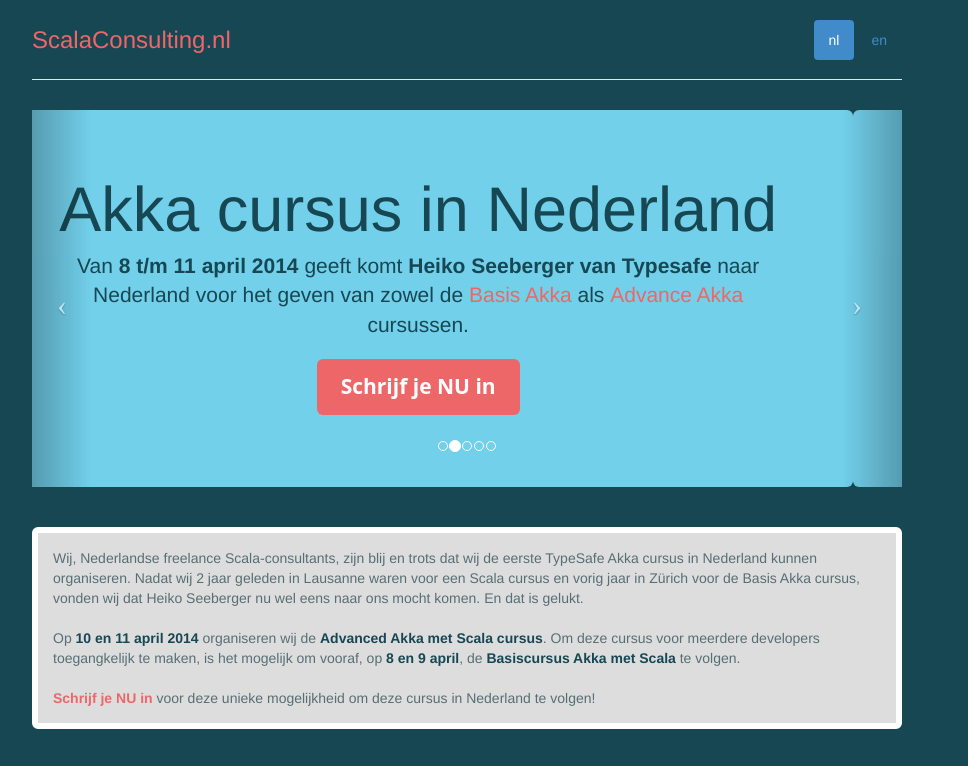
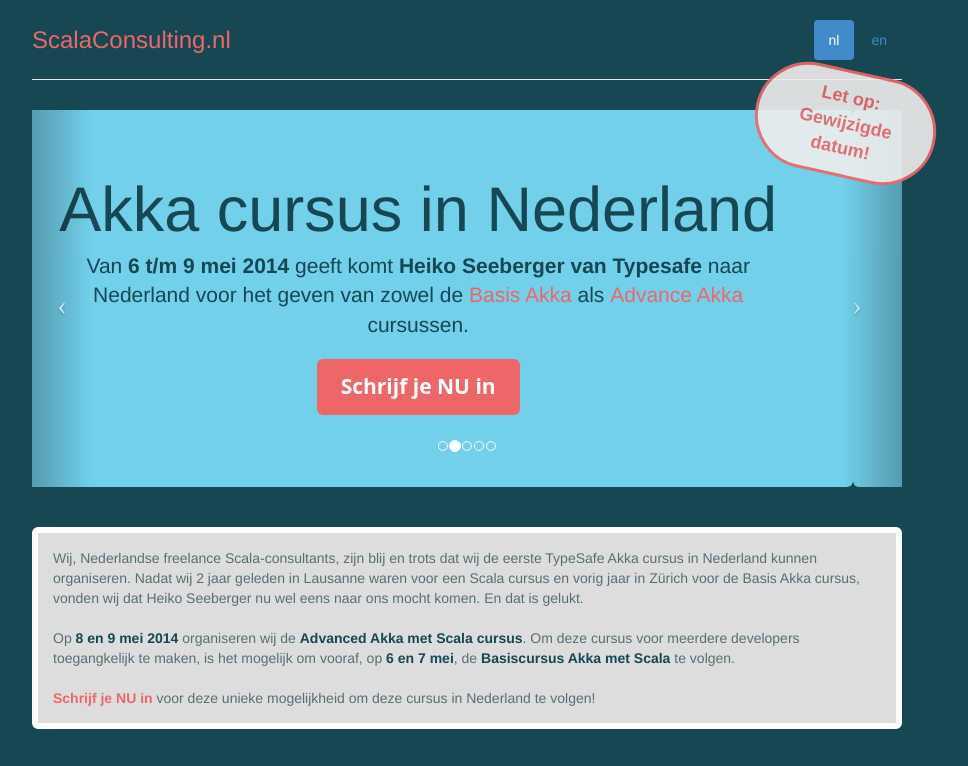
Before and after one commit to awouda/akkacourse, a plain HTML site: page index.html in a window 1280 px wide. Shown: the top 766 px of the page, without its empty margins (173-1141 px from the left). Drawn offline with Linux system fonts and the light colour scheme.

Commit message:
Updated dates to 6,7 and 8,9 may. Added 'sticker' to signal changed dates.

```diff
--- a/css/scala-consulting.css
+++ b/css/scala-consulting.css
@@ -1,5 +1,9 @@
 body {
 	background-color: #174753;
+}
+
+.container {
+	position: relative;
 }
 
 .carousel {
@@ -81,6 +85,12 @@ body {
 	border-radius: 6px;
 }
 
+.sticker {
+	border-color: #ee6768;
+	color: #ee6768;
+	font-weight: 700;
+}
+
 @media (min-width: 1200px) {
   .courses {
 	display: table;
@@ -114,8 +124,35 @@ body {
   .jumbotron .h3 {
     font-size: 50px;
   }
+
+  .sticker {
+	position: absolute;
+	top: 10px;
+	right: -20px;
+	font-size: 18px;
+	color: #ee6768;
+	width: 183px;
+	text-align: center;
+	background-color: #eee;
+	border-radius: 70px;
+	border: solid;
+	border-color: #ee6768;
+	padding: 12px;
+	-webkit-transform: rotate(12.5deg);
+	-moz-transform: rotate(12.5deg);
+	-ms-transform: rotate(12.5deg);
+	-o-transform: rotate(12.5deg);
+	transform: rotate(12.5deg);
+	opacity: 0.9;
+	z-index: 10;
+  }
 }
 
+@media screen and (max-width: 370px) {
+	h3 {
+		font-size: 16px;
+	}
+}
 
 /*
 .jumbotron {
--- a/index.html
+++ b/index.html
@@ -35,8 +35,6 @@
   </head>
 
   <body>
-    <!-- <div class="sticker">Voor het eerst op Nederlandse bodem.</div> -->
-
     <div class="container">
       <div class="header">
         <ul class="nav nav-pills pull-right">
@@ -47,26 +45,28 @@
         <h3 class="text-muted"><span>ScalaConsulting.nl</span></h3>
       </div>
 
+      <div class="row marketing content col-lg-12 sticker"><center>Let op: Gewijzigde datum!</center></div>
+
       <div>
       <carousel interval="5000">
         <slide>
             <div class="jumbotron">
           <h1>Akka cursus in Nederland</h1>
-          <p class="lead">Van <strong>8 t/m 11 april 2014</strong> geeft komt <strong>Heiko Seeberger van Typesafe</strong> naar Nederland voor het geven van zowel de <a href="#basis">Basis Akka</a> als <a href="#basis">Advance Akka</a> cursussen.</p>
+          <p class="lead">Van <strong>6 t/m 9 mei 2014</strong> geeft komt <strong>Heiko Seeberger van Typesafe</strong> naar Nederland voor het geven van zowel de <a href="#basis">Basis Akka</a> als <a href="#basis">Advance Akka</a> cursussen.</p>
           <p><a class="btn btn-lg btn-success" href="mailto:info@scalaconsulting.nl?subject=Aanmelding Akka cursus" role="button">Schrijf je NU in</a></p>
             </div>
         </slide>
         <slide>
             <div class="jumbotron">
           <h2>Basis cursus Akka met Scala</h2>
-          <p class="lead">Kom op <strong>8 en 9 april 2014</strong> naar deze officiële <strong>Typesafe</strong> cursus en leer alles over het bouwen van een gedistribueerd en concurrent systeem op basis van actoren.</p>
+          <p class="lead">Kom op <strong>6 en 7 mei 2014</strong> naar deze officiële <strong>Typesafe</strong> cursus en leer alles over het bouwen van een gedistribueerd en concurrent systeem op basis van actoren.</p>
           <p><a class="btn btn-lg btn-success" href="mailto:info@scalaconsulting.nl?subject=Aanmelding Akka cursus" role="button">Schrijf je NU in</a></p>
             </div>
         </slide>
         <slide>
             <div class="jumbotron">
           <h2>Advanced Akka met Scala</h2>
-          <p class="lead">Kom op <strong>10 en 11 april 2014</strong> naar deze officiële <strong>Typesafe</strong> cursus en leer hoe een Akka applicatie gedistribueerd kan worden over een cluster.</p>
+          <p class="lead">Kom op <strong>8 en 9 mei 2014</strong> naar deze officiële <strong>Typesafe</strong> cursus en leer hoe een Akka applicatie gedistribueerd kan worden over een cluster.</p>
           <p><a class="btn btn-lg btn-success" href="mailto:info@scalaconsulting.nl?subject=Aanmelding Akka cursus" role="button">Schrijf je NU in</a></p>
             </div>
         </slide>
@@ -91,7 +91,7 @@
         <div class="col-lg-12 content">
         Wij, Nederlandse freelance Scala-consultants, zijn blij en trots dat wij de eerste TypeSafe Akka cursus in Nederland kunnen organiseren. Nadat wij 2 jaar geleden in Lausanne waren voor een Scala cursus en vorig jaar in Zürich voor de Basis Akka cursus, vonden wij dat Heiko Seeberger nu wel eens naar ons mocht komen. En dat is gelukt.<br/>
         <br/>
-        Op <strong>10 en 11 april 2014</strong> organiseren wij de <strong>Advanced Akka met Scala cursus</strong>. Om deze cursus voor meerdere developers toegangkelijk te maken, is het mogelijk om vooraf, op <strong>8 en 9 april</strong>, de <strong>Basiscursus Akka met Scala</strong> te volgen.<br/>
+        Op <strong>8 en 9 mei 2014</strong> organiseren wij de <strong>Advanced Akka met Scala cursus</strong>. Om deze cursus voor meerdere developers toegangkelijk te maken, is het mogelijk om vooraf, op <strong>6 en 7 mei</strong>, de <strong>Basiscursus Akka met Scala</strong> te volgen.<br/>
         <br/>
         <strong><a href="mailto:info@scalaconsulting.nl?subject=Aanmelding Akka cursus">Schrijf je NU in</a></strong> voor deze unieke mogelijkheid om deze cursus in Nederland te volgen!
         </div>
@@ -120,7 +120,7 @@
             <li>Fout tolerantie
             <li>Opschalen met routers
           </ul></p>
-          <p><span>Datum:</span> 8 en 9 april 2014.</p>
+          <p><span>Datum:</span> 6 en 7 mei 2014.</p>
           <p><span>Locatie:</span> Nog te bepalen (in Amsterdam of Utrecht)</p>
 	        <p><span>Prijs:</span> &euro;1200,- ex BTW.</p>
           <p><span>Vereiste voorkennis:</span> Voorbeelden en opdrachten zullen in Scala geschreven worden. Een basiskennis van Scala zoals behandeld wordt in de <a href="http://typesafe.com/how/training/fasttracktoscala">"Fast Track to Scala"-cursus</a> is vereist. Cursisten moeten een eigen laptop meebrengen met Java 6 of hoger geinstalleerd.</p>
@@ -147,7 +147,7 @@
             <li>Integratie met 3rd party systemen.
             <li>Beschikbaar maken van een RESTful HTTP interface
           </ul></p>
-         <p><span>Datum:</span> 10 en 11 april.</p>
+         <p><span>Datum:</span> 8 en 9 mei.</p>
          <p><span>Locatie:</span> Nog te bepalen (in Amsterdam of Utrecht)</p>
          <p><span>Prijs:</span> &euro;1200,- ex BTW.</p>
          <p><span>Vereiste voorkennis:</span> De cursist wordt geacht basiskennis te hebben van Akka zoals behandeld wordt in de <a href="#basis">"Scaling up with Akka and Scala"-cursus</a> alsmede basis kennis van Scala zoals behandeld wordt in de <a href="http://typesafe.com/how/training/fasttracktoscala">"Fast Track to Scala" cursus</a> met tenminste 2 maanden praktijkervaring in het  ontwikkelen met Scala en Akka. Cursisten moeten een eigen laptop meebrengen met daarop geïnstalleerd: Java 6 of hoger, Scala 2.10, SBT 0.13 en een IDE (Eclipse of IntelliJ) met Scala plugin.</p>
```
Also changed, not shown: index-eng.html (+8 -8 lines).
